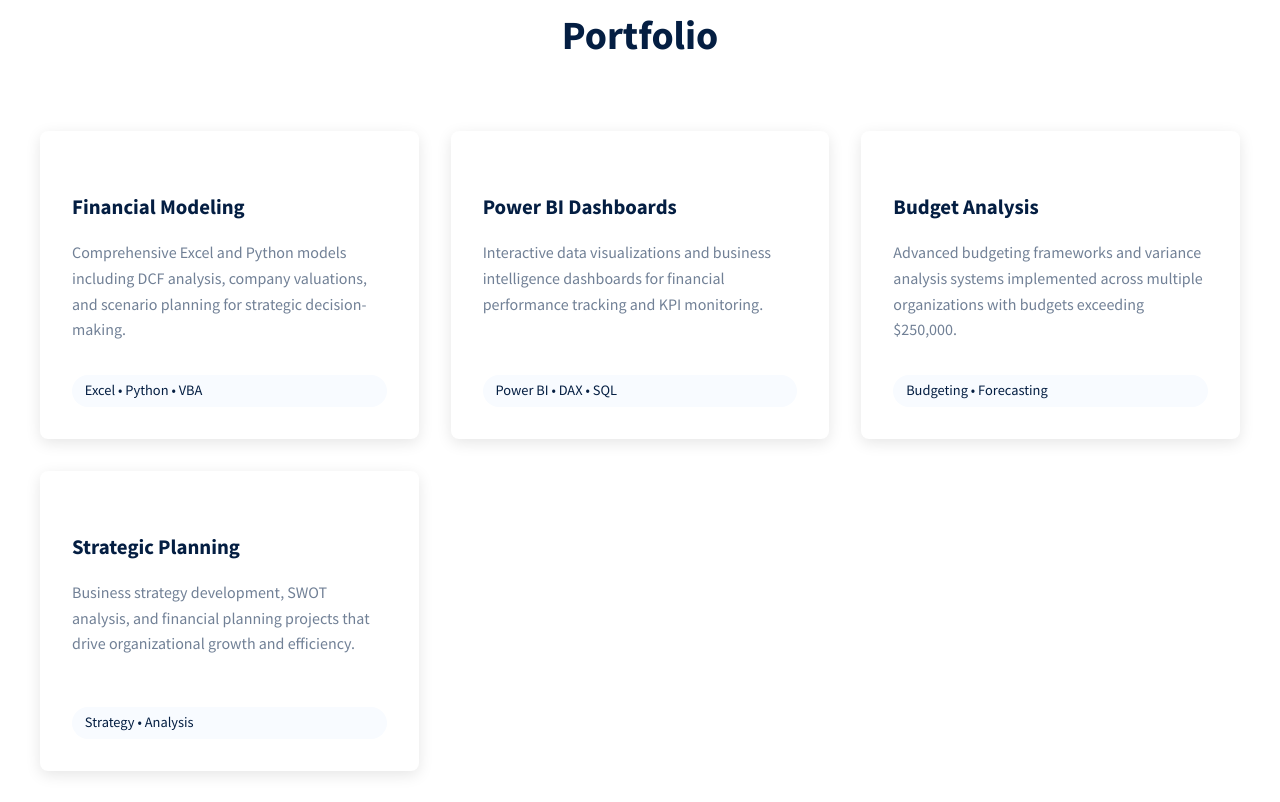
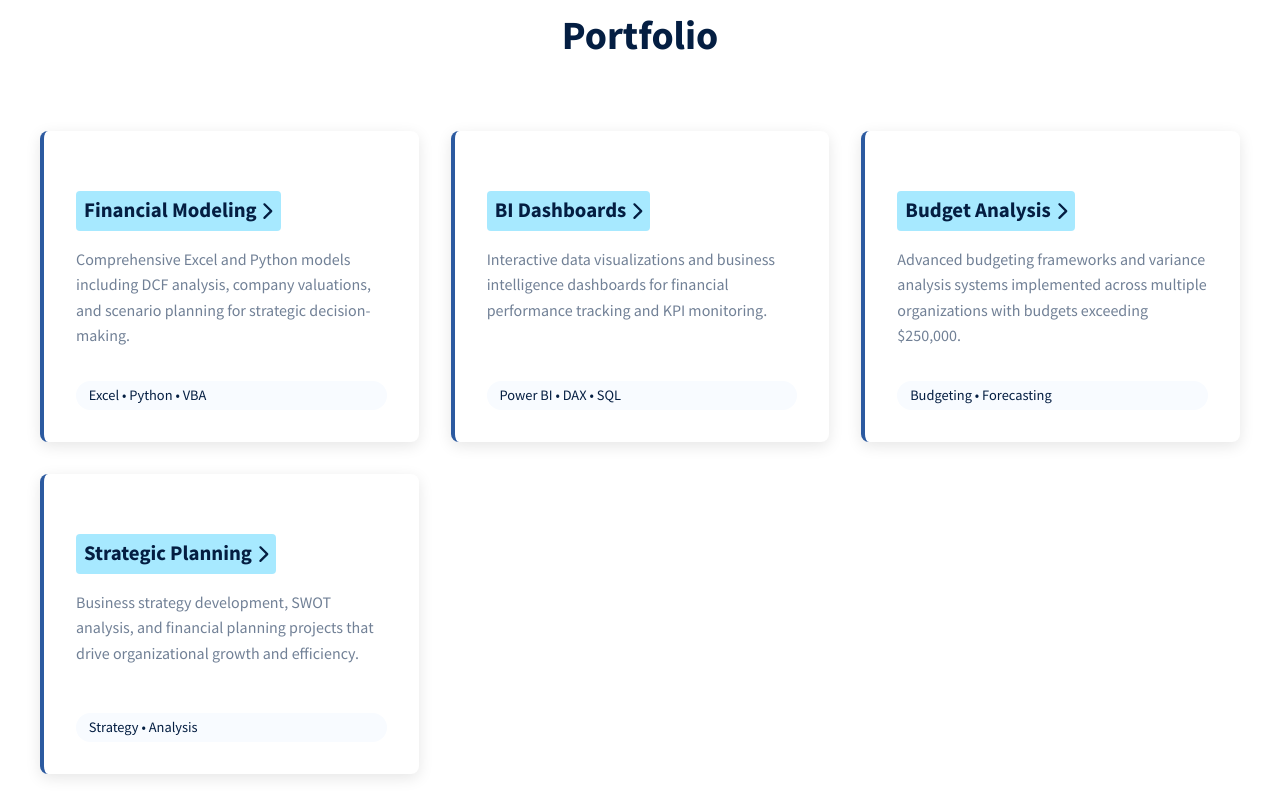
Before and after one commit to gkronisch/Gabriel-Kronisch-Portfolio, a plain HTML site: page index.html in a window 1280 px wide. Shown: the part 3338-4140 px from the top of the page. Drawn offline with Linux system fonts and the light colour scheme.

Commit message:
Add button style for portfolio items

```diff
--- a/index.html
+++ b/index.html
@@ -236,6 +236,7 @@
             text-decoration: none;
             color: inherit;
             min-height: 300px;
+            border-left: 4px solid var(--accent-blue);
         }
 
         .portfolio-item:hover {
@@ -257,6 +258,16 @@
             margin-bottom: 1rem;
         }
 
+        .portfolio-item h4 span {
+            display: inline-flex;
+            align-items: center;
+            gap: 0.3rem;
+            background-color: #33ccff6e;
+            padding: 0.2rem 0.5rem;
+            border-radius: 4px;
+            font-weight: 600;
+        }
+
         .portfolio-item p {
             color: var(--text-light);
             line-height: 1.6;
@@ -266,7 +277,7 @@
             display: inline-block;
             background: var(--light-blue);
             color: var(--penn-state-blue);
-            padding: 0.3rem 0.8rem;
+            padding: 0.2rem 0.8rem;
             border-radius: 20px;
             font-size: 0.9rem;
             font-weight: 500;
@@ -546,7 +557,10 @@
                 <a href="projects/financial_modeling.html" class="portfolio-item">
                     <div class="portfolio-content">
                         <div>
-                            <h4>Financial Modeling</h4>
+                            <h4>
+                                <span>Financial Modeling <i class="fa-solid fa-chevron-right fa-sm"></i>
+                                </span>
+                            </h4>
                             <p>
                                 Comprehensive Excel and Python models including DCF analysis, company valuations,
                                 and scenario planning for strategic decision-making.
@@ -559,7 +573,10 @@
                 <a href="projects/power_bi_dashboards.html" class="portfolio-item">
                     <div class="portfolio-content">
                         <div>
-                            <h4>Power BI Dashboards</h4>
+                            <h4><span>BI Dashboards <i class="fa-solid fa-chevron-right fa-sm"></i>
+                            </span>
+
+                            </h4>
                             <p>
                                 Interactive data visualizations and business intelligence dashboards for
                                 financial performance tracking and KPI monitoring.
@@ -572,7 +589,9 @@
                 <a href="projects/budget_analysis.html" class="portfolio-item">
                     <div class="portfolio-content">
                         <div>
-                            <h4>Budget Analysis</h4>
+                            <h4><span>Budget Analysis <i class="fa-solid fa-chevron-right fa-sm"></i>
+                            </span>
+                            </h4>
                             <p>
                                 Advanced budgeting frameworks and variance analysis systems implemented
                                 across multiple organizations with budgets exceeding $250,000.
@@ -585,7 +604,9 @@
                 <a href="projects/strategic_planning.html" class="portfolio-item">
                     <div class="portfolio-content">
                         <div>
-                            <h4>Strategic Planning</h4>
+                            <h4><span>Strategic Planning <i class="fa-solid fa-chevron-right fa-sm"></i>
+                            </span>
+                            </h4>
                             <p>
                                 Business strategy development, SWOT analysis, and financial planning
                                 projects that drive organizational growth and efficiency.
```
